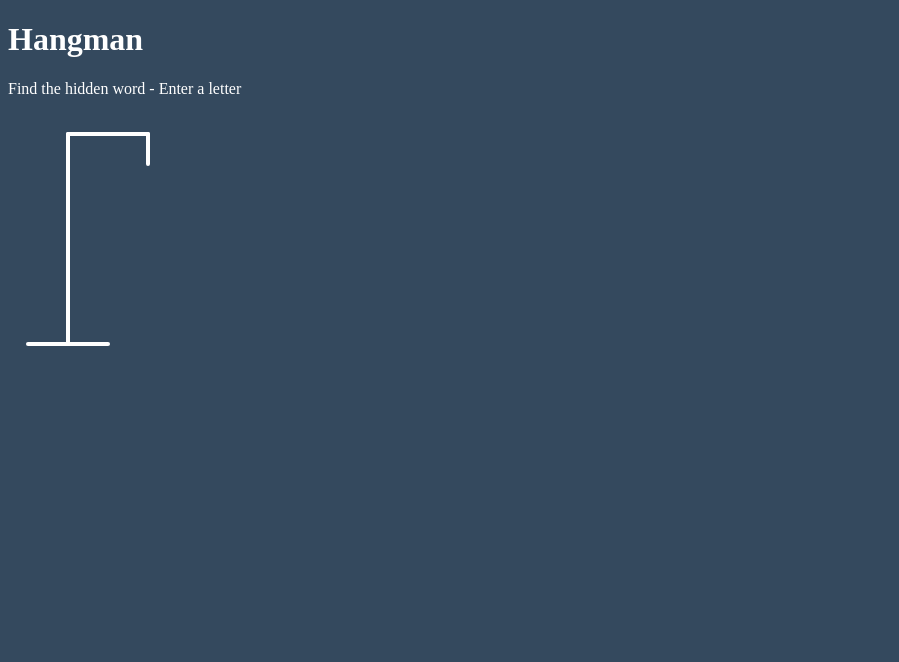
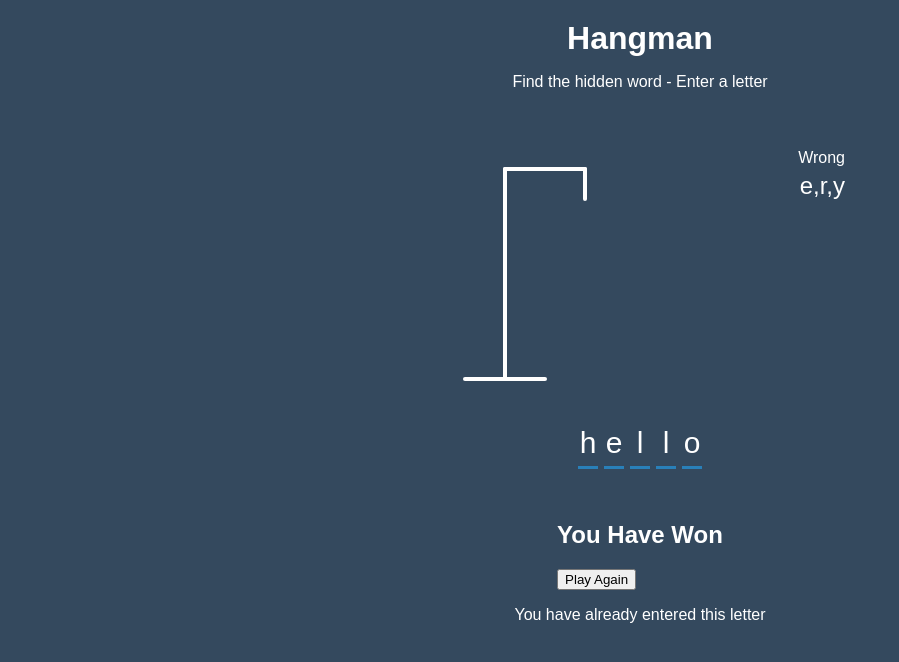
Before and after one commit to Shuo33/Hangman-Game, a plain HTML site: page index.html in a window 1280 px wide. Shown: the whole page, without its empty margins (0-899 px from the left). Drawn offline with Linux system fonts and the light colour scheme.

Commit message:
update HTML & CSS

```diff
--- a/index.html
+++ b/index.html
@@ -12,6 +12,7 @@
     <h1>Hangman</h1>
     <p>Find the hidden word - Enter a letter</p>
 
+    <div class="game-container">
         <!-- the svg figure -->
         <svg height="250" width="200" class="figure-container">
             <!-- rod -->
@@ -31,5 +32,34 @@
             <line x1="140" x2="160" y1="150" y2="180" class="figure-part"/>
         </svg>
 
+        <div class="wrong-letters-container">
+          <div id="wrong-letters">
+             <p>Wrong</p>
+             <span>e,r,y</span>
+          </div>
+        </div>
+
+        <div class="word" id="word">
+             <div class="letter">h</div>
+             <div class="letter">e</div>
+             <div class="letter">l</div>
+             <div class="letter">l</div>
+             <div class="letter">o</div>
+        </div>
+   </div>
+
+
+   <!-- container for final messsage -->
+   <div class="popup-container" id="popup-container">
+    <div class="popup">
+        <h2 id="final-message">You Have Won</h2>
+        <button id="play-button">Play Again</button>
+    </div>
+   </div>
+
+   <div class="notification-container" id="notification-container">
+    <p>You have already entered this letter</p>
+   </div>
+
 </body>
 </html>
--- a/style.css
+++ b/style.css
@@ -1,6 +1,32 @@
+* {
+    box-sizing: border-box;
+}
+
 body {
     background-color: #34495e;
     color: #fff;
+    font-family: Arial, Helvetica, sans-serif;
+    display: flex;
+    flex-direction: column;
+    align-items: center;
+    height: 80vh;
+    margin: 0;
+    /* overflow: hidden; */
+}
+
+h1 {
+    margin: 20px 0 0;
+}
+
+.game-container {
+    padding: 20px 30px;
+
+    /* set the parent relative so to move it's children at any position with absolute */
+    position: relative;
+
+    margin: auto;
+    height: 350px;
+    width: 450px;
 }
 
 .figure-container {
@@ -13,3 +39,43 @@ body {
 .figure-part {
     display: none;
 }
+
+.wrong-letters-container {
+    position: absolute;
+    top: 20px;
+    right: 20px;
+    display: flex;
+    flex-direction: column;
+    text-align: right;
+}
+
+.wrong-letters-container p {
+    margin: 0 0 5px;
+}
+
+.wrong-letters-container span {
+    font-size: 24px;
+}
+
+.word {
+    display: flex;
+    position: absolute;
+    bottom: 10px;
+    left: 50%;
+
+    /* move the element to the center horizontally instead of it's right side to be the center */
+    transform: translateX(-50%);
+}
+
+.letter {
+    border-bottom: 3px solid #2980b9;
+    font-size: 30px;
+
+    /* on the sibling level, flex elements are very similar to block element, which means the element will take the whole line by itself. since we want the element to be side by side, we use inline-flex.  */
+    display: inline-flex;
+    align-items: center;
+    justify-content: center;
+    margin: 0 3px;
+    height: 50px;
+    width: 20px;
+}
```
Lines whose indentation alone changed are shown as unchanged.
